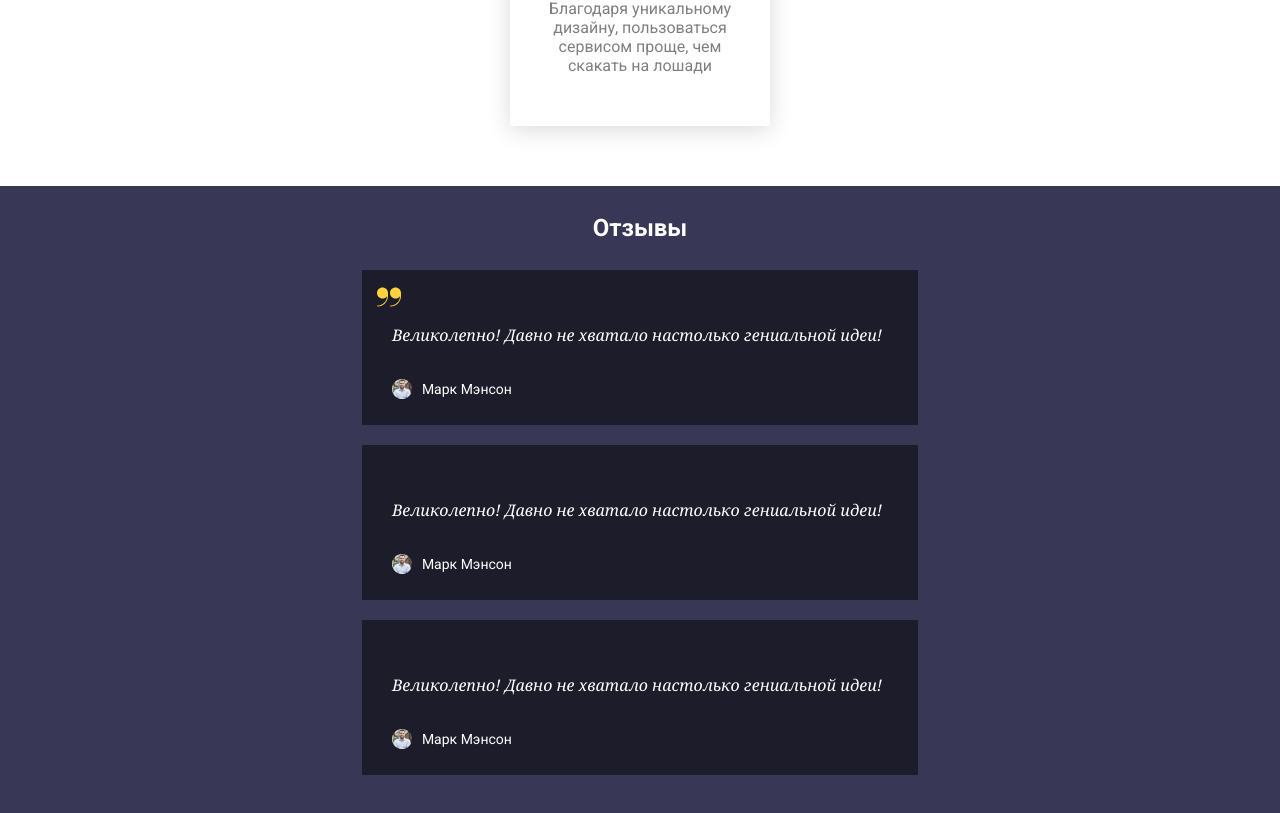
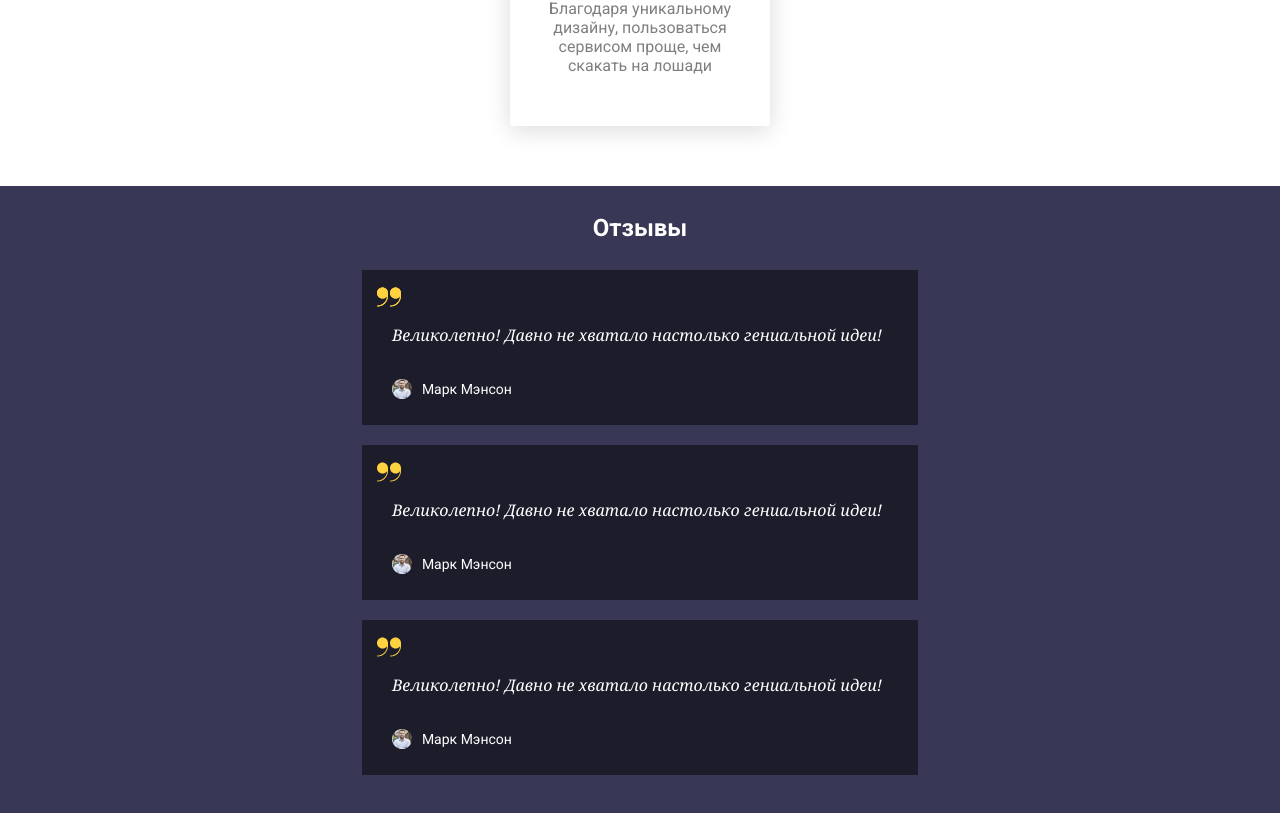
Before and after one commit to evgeny-matveev/HSE-responsive-landing, a plain HTML site: page index.html in a window 1280 px wide. Shown: the part 1470-2283 px from the top of the page. Drawn offline with Linux system fonts and the light colour scheme.

Commit message:
доделали review

```diff
--- a/style/layout.css
+++ b/style/layout.css
@@ -113,12 +113,12 @@ header nav {
 }
 
 blockquote:first-of-type {
-  position: relative;
-
   margin-top: 30px;
 }
 
 blockquote {
+  position: relative;
+
   margin-top: 20px;
   padding: 56px 36px 26px 30px;
 
@@ -155,3 +155,24 @@ blockquote p img {
 
   width: 24px;
 }
+
+blockquote::before {
+  position: absolute;
+  top: 15px;
+  left: 15px;
+
+  width: 24px;
+  height: 24px;
+
+  content: "";
+
+  background-image: url(../img/quote.svg);
+}
+
+
+
+
+
+
+
+/* EOL */
```
